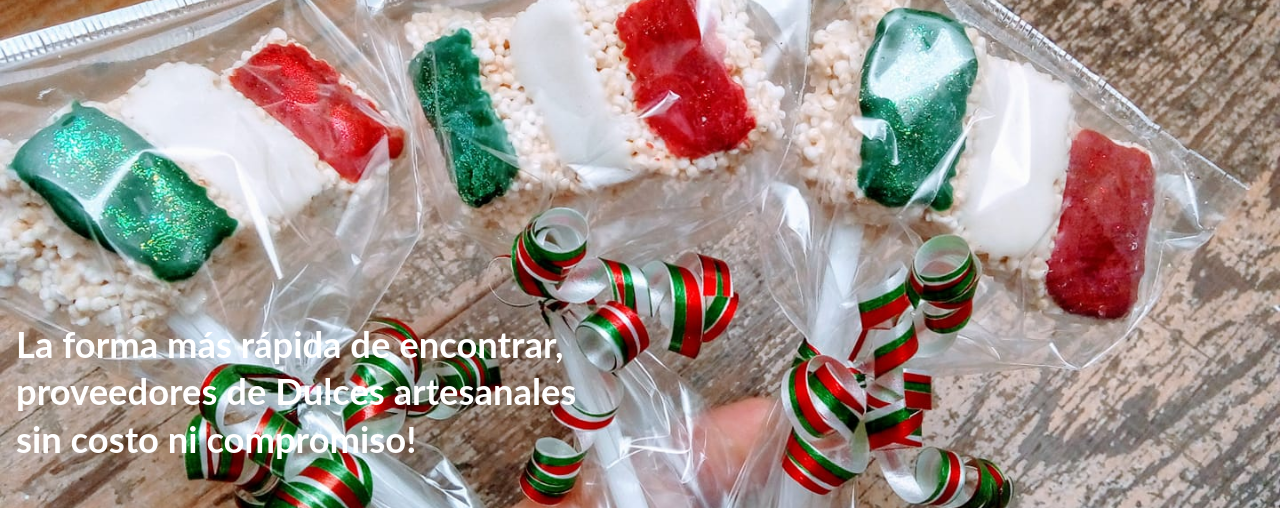
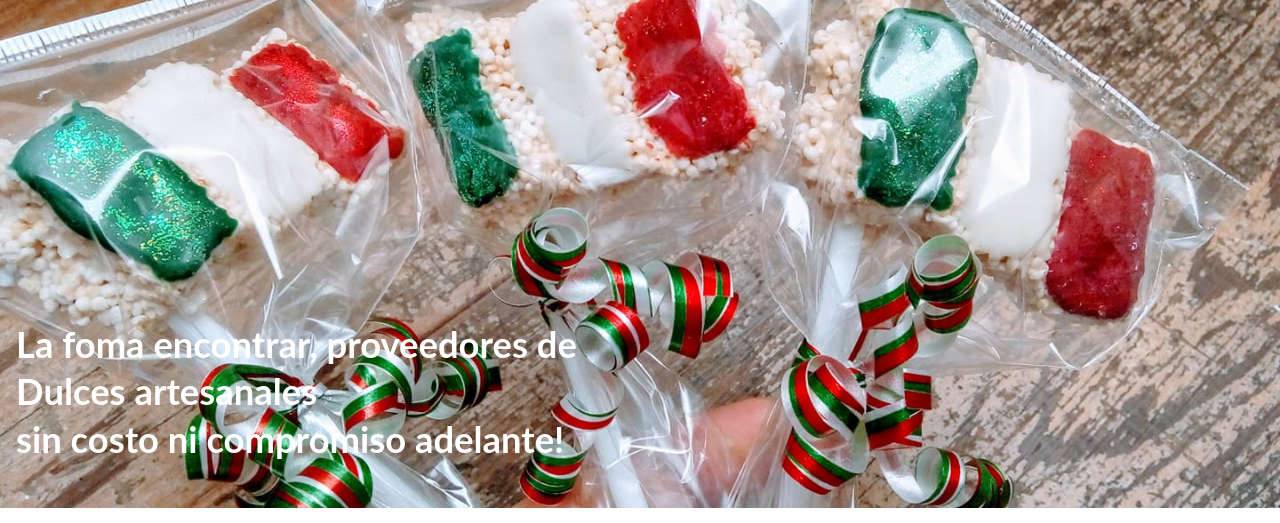
Before and after one commit to HonorioHernandezHernandez/Kendi, a plain HTML site: page Kendi/Bienes/index.html in a window 1280 px wide. Shown: the part 116-639 px from the top of the page. Drawn offline with Linux system fonts and the light colour scheme.

Commit message:
Cambio muestra
muestra

```diff
--- a/Kendi/Bienes/index.html
+++ b/Kendi/Bienes/index.html
@@ -24,8 +24,8 @@
      </nav>
      <h1>DULCES KENDI</h1>
      </div>
-     <h1>La forma más rápida de encontrar, proveedores de Dulces  artesanales <br>
-          sin costo ni compromiso!
+     <h1>La foma encontrar, proveedores de Dulces  artesanales <br>
+          sin costo ni compromiso adelante!
      </h1>
      </div>
      </header>
```
